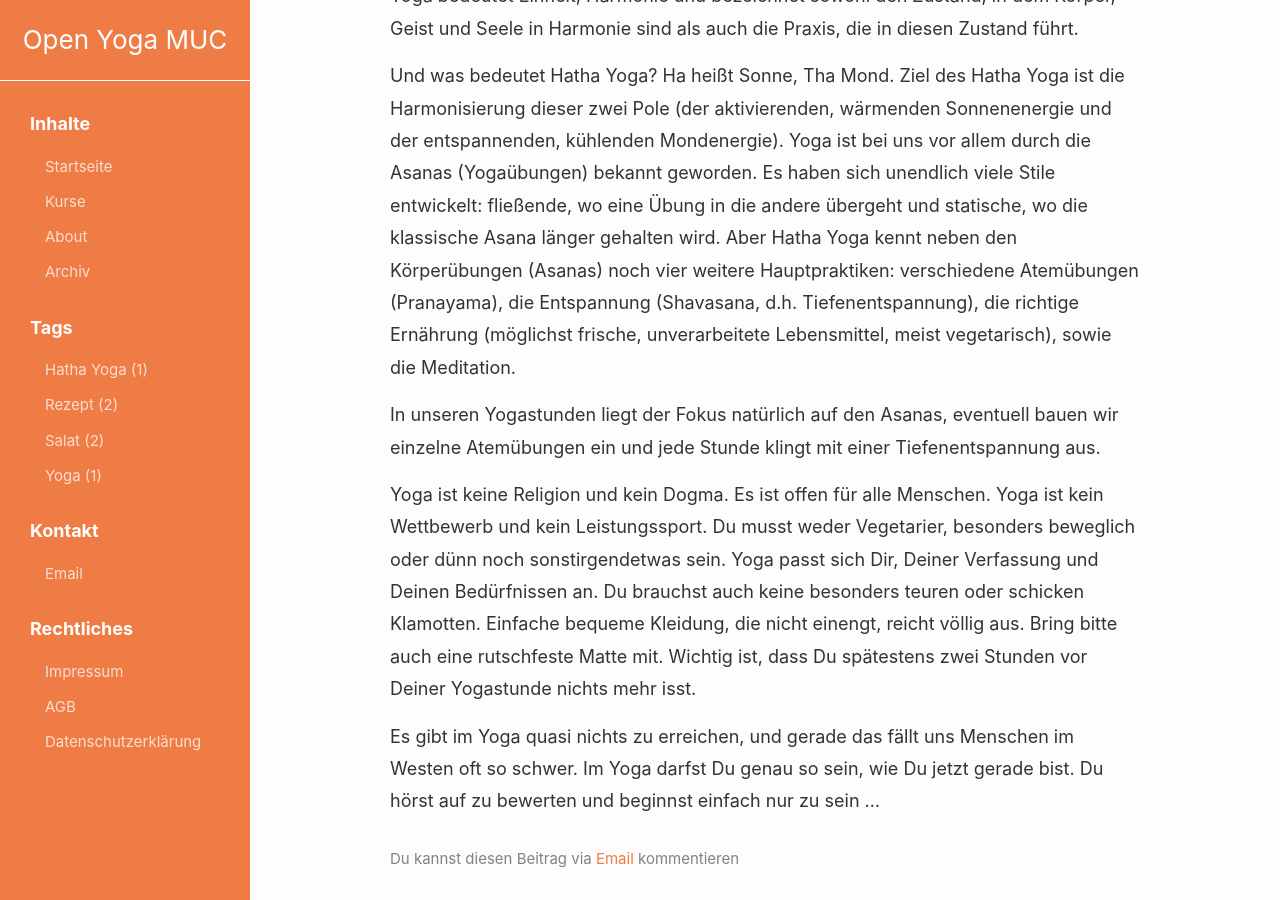
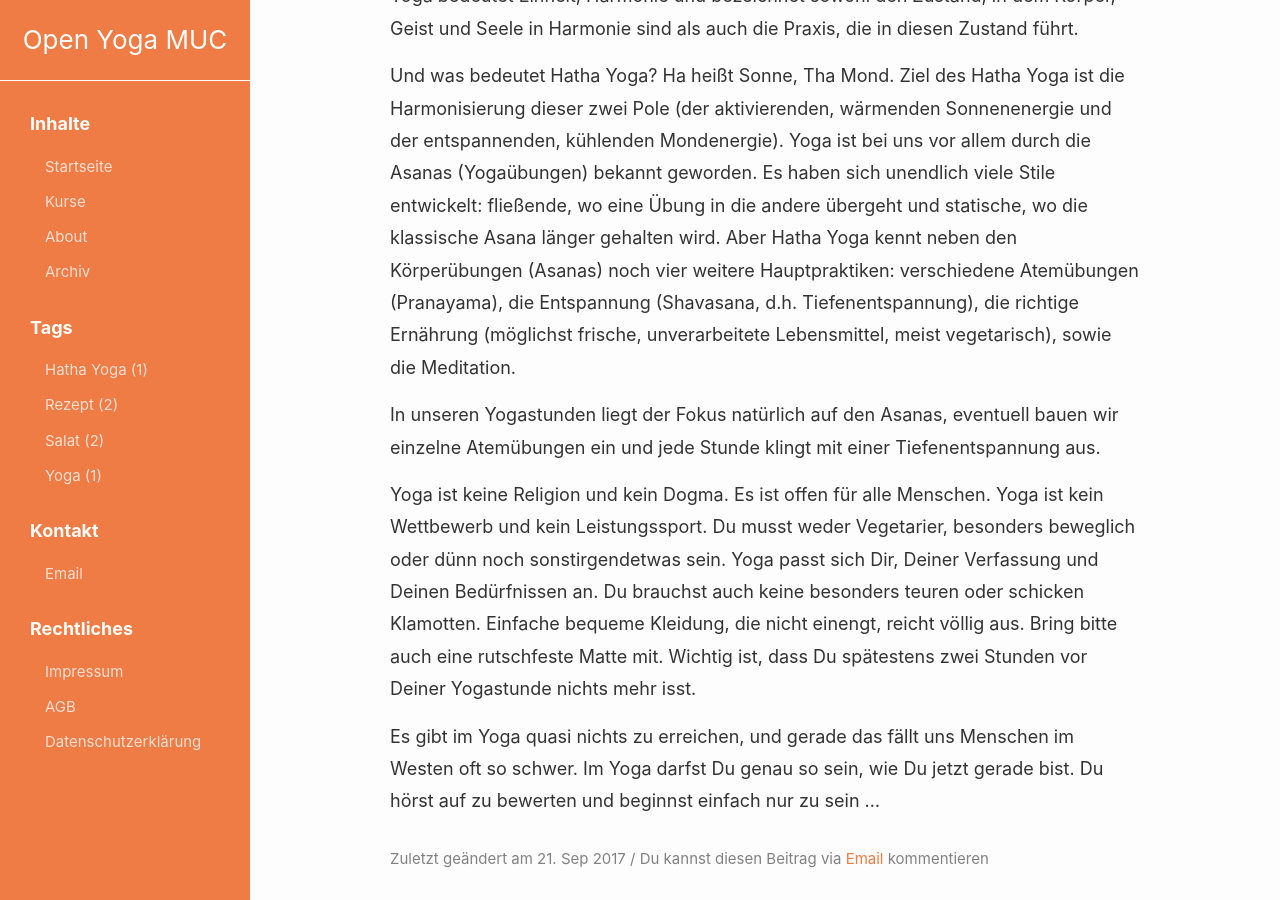
Before and after one commit to openyoga/openyoga.github.io, a Jekyll site: the page built from _posts/2017-09-17-was-ist-yoga.md, in a window 1280 px wide and 900 px high, scrolled down 857 px. Built offline with Jekyll 4.4.1, drawn with Linux system fonts in a browser that asks for light colours.

Commit message:
Fix post layout

```diff
--- a/_layouts/post.html
+++ b/_layouts/post.html
@@ -14,7 +14,7 @@ layout: default
 <!--content-end-->
 
         </div>
-        <footer class="post-meta">{% if page.last_modified %}Zuletzt geändert am {% include translated-date.html date=page.last_modified %} / {% endif %}Du kannst diesen Beitrag via <a href="mailto:{{ site.author.email }}?subject=Kommentar%20zu%20{{ site.url }}{{ site.baseurl }}{{ page.url }}">Email</a> kommentieren
+        <footer class="post-meta">{% if page.last_modified_at %}Zuletzt geändert am {% include translated-date.html date=page.last_modified_at %} / {% endif %}Du kannst diesen Beitrag via <a href="mailto:{{ site.author.email }}?subject=Kommentar%20zu%20{{ site.url }}{{ site.baseurl }}{{ page.url }}">Email</a> kommentieren
         </footer>
       {%- if site.disqus.shortname %}{% include disqus-comments.html %}{% endif %}
       </article>
```
